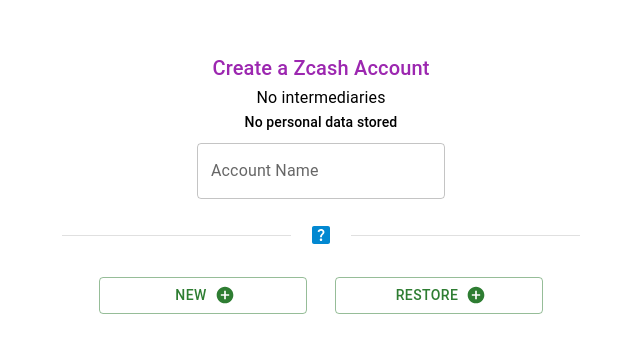
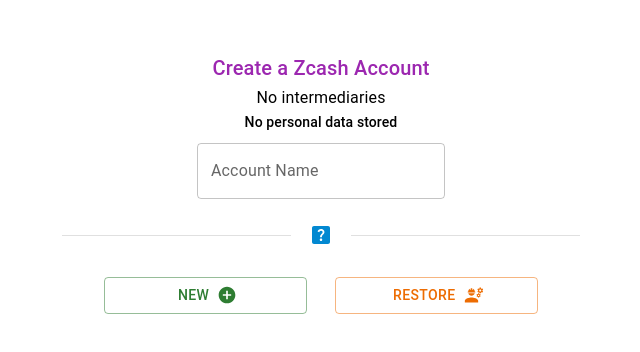
Before and after one commit to free2z/zuu, a React (Create React App) app in the folder ex/zuuli/: page /intro in a window 1280 px wide. Shown: the part 186-538 px from the top of the page, without its empty margins (319-959 px from the left). Built offline with nearby package versions, Linux system fonts and the light colour scheme.

Commit message:
new/restore different

```diff
--- a/ex/zuuli/src/Intro.tsx
+++ b/ex/zuuli/src/Intro.tsx
@@ -8,7 +8,7 @@
 import ContentCopyIcon from "@mui/icons-material/ContentCopy"
 import AddCircleIcon from "@mui/icons-material/AddCircle"
 
-import { HelpCenter } from "@mui/icons-material"
+import { Engineering, HelpCenter } from "@mui/icons-material"
 
 import { Biotech } from "@mui/icons-material"
 import { Account } from "./db/models"
@@ -132,7 +132,7 @@
                             color="success"
                             style={{
                                 margin: "1em",
-                                width: "39%",
+                                width: "38%",
                             }}
                             endIcon={<AddCircleIcon />}
                             onClick={() => {
@@ -152,12 +152,12 @@
                     {showRestore &&
                         <Button
                             variant="outlined"
-                            color="success"
+                            color="warning"
                             style={{
                                 margin: "1em",
-                                width: "39%",
+                                width: "38%",
                             }}
-                            endIcon={<AddCircleIcon />}
+                            endIcon={<Engineering />}
                             onClick={() => {
                                 setShowSeed(true)
                                 setShowNew(false)
```
